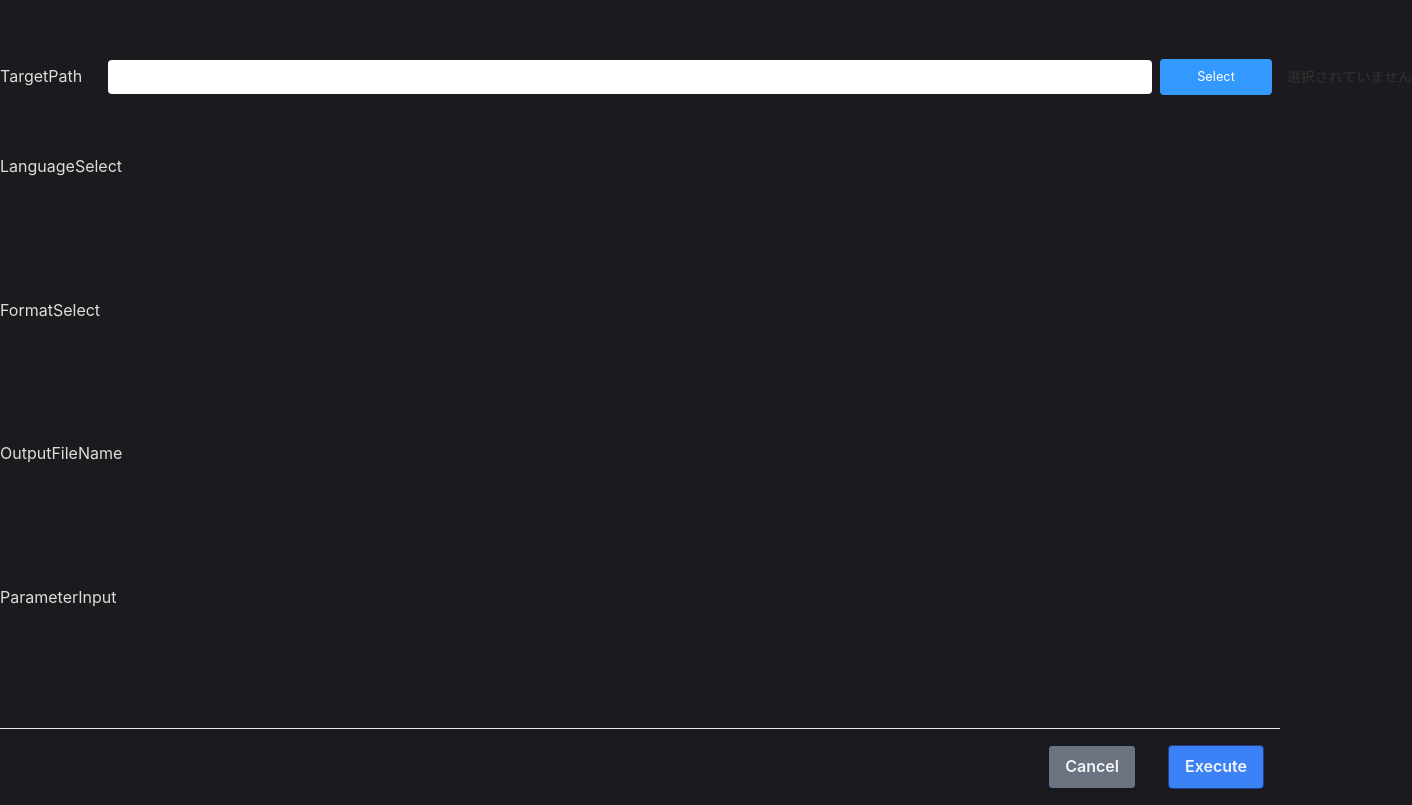
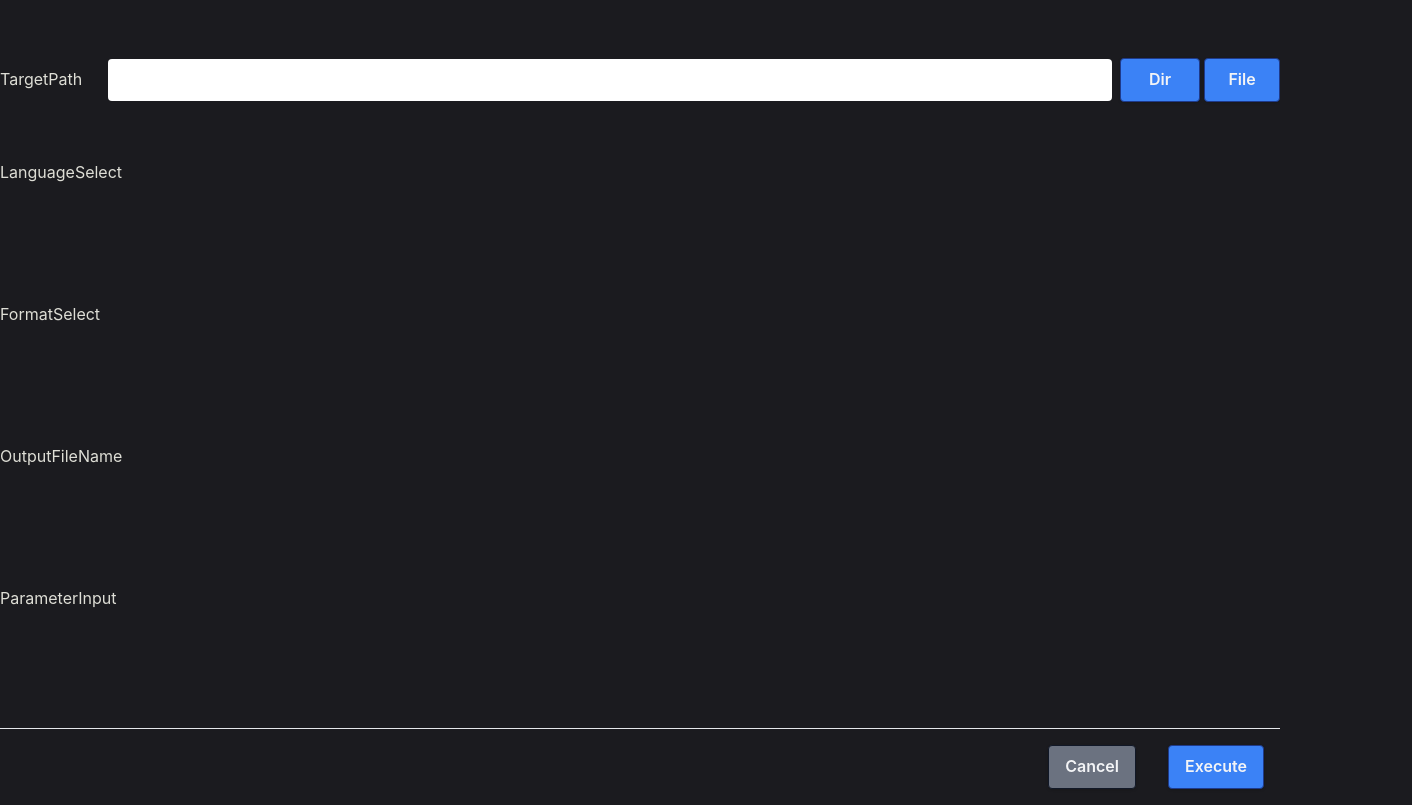
Before and after one commit to natsuyasai/lizard-gui, a React (Vite) app: page / in a window 1280 px wide. Shown: the whole page, 1412 px wide, since content can reach past the window. Built offline with nearby package versions, Linux system fonts and the light colour scheme.

Commit message:
ファイル選択をelectronのダイアログに変更

```diff
--- a/electron.vite.config.ts
+++ b/electron.vite.config.ts
@@ -12,8 +12,7 @@ export default defineConfig({
   renderer: {
     resolve: {
       alias: {
-        '@renderer': resolve('src/renderer/src'),
-        path: 'path-browserify'
+        '@renderer': resolve('src/renderer/src')
       }
     },
     plugins: [react()]
--- a/src/preload/index.d.ts
+++ b/src/preload/index.d.ts
@@ -1,8 +1,13 @@
 import { ElectronAPI } from '@electron-toolkit/preload'
+
+export interface DialogAPI {
+  showOpenDialog: (options: OpenDialogOptions) => Promise<Electron.OpenDialogReturnValue>
+}
 
 declare global {
   interface Window {
     electron: ElectronAPI
     api: unknown
+    dialogAPI: DialogAPI
   }
 }
--- a/src/preload/index.ts
+++ b/src/preload/index.ts
@@ -1,4 +1,4 @@
-import { contextBridge } from 'electron'
+import { OpenDialogOptions, contextBridge, ipcRenderer } from 'electron'
 import { electronAPI } from '@electron-toolkit/preload'
 
 // Custom APIs for renderer
@@ -11,6 +11,9 @@ if (process.contextIsolated) {
   try {
     contextBridge.exposeInMainWorld('electron', electronAPI)
     contextBridge.exposeInMainWorld('api', api)
+    contextBridge.exposeInMainWorld('dialogAPI', {
+      showOpenDialog: (options: OpenDialogOptions) => ipcRenderer.invoke('showOpenDialog', options)
+    })
   } catch (error) {
     console.error(error)
   }
--- a/src/renderer/src/assets/base.css
+++ b/src/renderer/src/assets/base.css
@@ -69,3 +69,15 @@ body {
   -webkit-font-smoothing: antialiased;
   -moz-osx-font-smoothing: grayscale;
 }
+
+.execbutton {
+  @apply bg-blue-500 text-gray-100 font-semibold py-2 px-4 border border-blue-900 rounded shadow;
+}
+
+.execbutton:hover {
+  @apply bg-blue-200;
+}
+
+.execbutton:active {
+  @apply bg-blue-800;
+}
--- a/src/renderer/src/components/Action.module.scss
+++ b/src/renderer/src/components/Action.module.scss
@@ -12,16 +12,7 @@
 }
 
 .exec {
-  @apply bg-blue-500 text-gray-100 font-semibold py-2 px-4 border border-blue-900 rounded shadow;
   @apply m-4;
-}
-
-.exec:hover {
-  @apply bg-blue-200;
-}
-
-.exec:active {
-  @apply bg-blue-800;
 }
 
 button + button {
--- a/src/renderer/src/components/Action.tsx
+++ b/src/renderer/src/components/Action.tsx
@@ -5,7 +5,7 @@ export const Action: FC = () => {
   return (
     <>
       <button className={styles.cahcel}>Cancel</button>
-      <button className={styles.exec}>Execute</button>
+      <button className={`${styles.exec} execbutton`}>Execute</button>
     </>
   )
 }
--- a/src/renderer/src/components/TargetPath.module.scss
+++ b/src/renderer/src/components/TargetPath.module.scss
@@ -1,6 +1,6 @@
 .root {
   display: grid;
-  grid-template-columns: 100px 1fr 120px;
+  grid-template-columns: 100px 1fr 80px 80px;
   align-items: center;
 
   input[type='file'] {
@@ -10,7 +10,7 @@
 
 .input {
   margin: 0 8px;
-  padding: 4px 8px;
+  padding: 8px;
   border-radius: 4px;
   @apply text-gray-800;
 }
@@ -24,23 +24,10 @@
   display: inline-block;
   position: relative;
   cursor: pointer;
+  text-align: center;
   margin-right: 8px;
-  text-align: center;
   &:hover {
     opacity: 0.7;
     transition: 0.3s ease-out;
   }
-  &:after {
-    content: '選択されていません';
-    color: #333;
-    font-size: 14px;
-    height: 20px;
-    line-height: 20px;
-    position: absolute;
-    right: -140px;
-    top: calc(50% - 10px);
-  }
-  &.changed:after {
-    content: '';
-  }
 }
--- a/src/renderer/src/components/TargetPath.tsx
+++ b/src/renderer/src/components/TargetPath.tsx
@@ -19,21 +19,40 @@ export const TargetPath: FC = () => {
       setTargetPath(file.path)
     }
   }
+
+  const selectDirectory = async () => {
+    const result = await window.dialogAPI.showOpenDialog({
+      properties: ['openDirectory'],
+      title: 'select directory'
+    })
+    if (result.filePaths.length === 0) {
+      return
+    }
+    setTargetPath(result.filePaths[0])
+  }
+
+  const selectFile = async () => {
+    const result = await window.dialogAPI.showOpenDialog({
+      properties: ['openFile'],
+      title: 'select directory'
+    })
+    if (result.filePaths.length === 0) {
+      return
+    }
+    setTargetPath(result.filePaths[0])
+  }
+
   return (
     <>
       <div className={styles.root}>
         <div>TargetPath</div>
         <input readOnly={true} className={styles.input} value={targetPath}></input>
-        <input
-          type="file"
-          directory=""
-          webkitdirectory=""
-          id="file-input"
-          onChange={selectFiles}
-        ></input>
-        <label htmlFor="file-input" className={styles.label}>
-          Select
-        </label>
+        <button className="execbutton" onClick={selectDirectory}>
+          Dir
+        </button>
+        <button className="execbutton" onClick={selectFile}>
+          File
+        </button>
       </div>
     </>
   )
```
Also changed, not shown: src/main/index.ts (+6 -1 lines).
